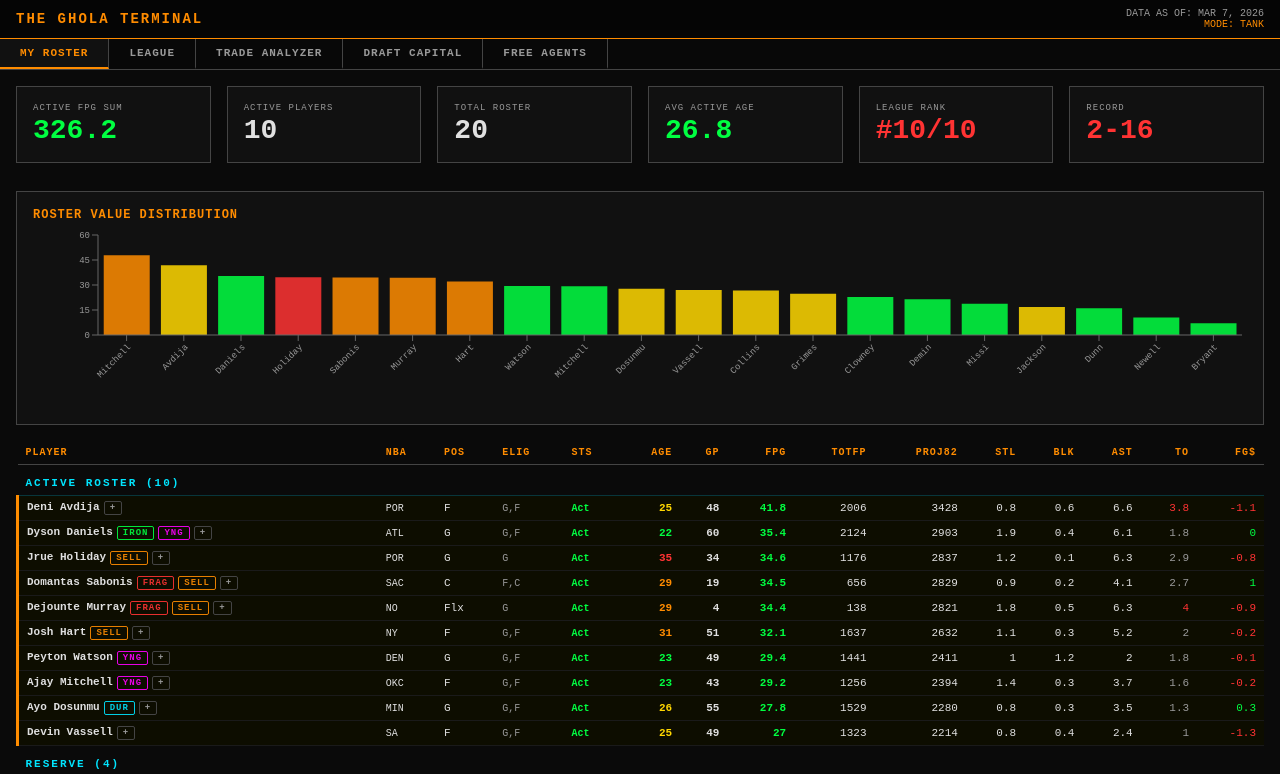
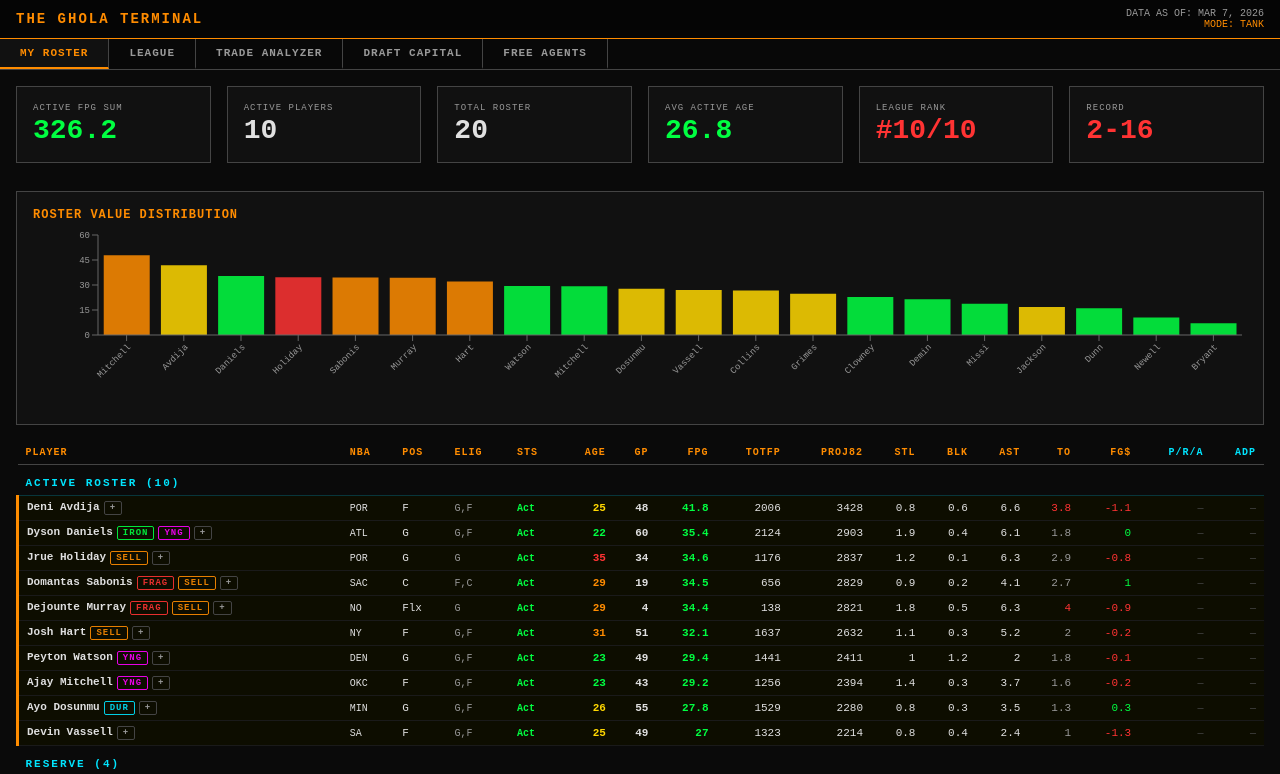
Before and after one commit to yrechtman/ghola-terminal, a React (Vite) app: page / in a window 1280 px wide. Shown: the top 774 px of the page. Built offline with nearby package versions, Linux system fonts and the light colour scheme.

Commit message:
Add TODAY lines (P/R/A) and ADP columns to My Roster table

```diff
--- a/src/App.jsx
+++ b/src/App.jsx
@@ -29,6 +29,14 @@ const LOTTERY_ODDS = {
 };
 
 const { DRAFT_PICKS, STANDINGS, RAW_CSV } = DATA;
+const PLAYER_PROPS = DATA.PLAYER_PROPS || {};
+const DYNASTY_ADP = DATA.DYNASTY_ADP || {};
+
+function normalizeName(name) {
+  return name.toLowerCase()
+    .normalize("NFD").replace(/[\u0300-\u036f]/g, "")
+    .replace(/\./g, "").replace(/\s+/g, " ").trim();
+}
 
 function parseCSVLine(line) {
   const cols = [];
@@ -59,8 +67,12 @@ function parseCSV(raw, teamNum) {
       customFPG += s(parseInt(col)) * scoringVal(key);
     }
     const gp = s(9);
+    const name = cols[2];
+    const props = PLAYER_PROPS[normalizeName(name)] || null;
+    const fantraxId = (cols[0] || "").replace(/^\*|\*$/g, "");
+    const adp = DYNASTY_ADP[fantraxId] ?? null;
     return {
-      id: cols[0], pos: cols[1], name: cols[2], nbaTeam: cols[3], eligible: cols[4],
+      id: cols[0], pos: cols[1], name, nbaTeam: cols[3], eligible: cols[4],
       status: cols[5], age: parseInt(cols[6]) || 0, totalFP: s(7), fantraxFPG: s(8),
       gp, customFPG: Math.round(customFPG * 10) / 10,
       totalCustomFP: Math.round(customFPG * gp),
@@ -69,6 +81,8 @@ function parseCSV(raw, teamNum) {
       pts: s(15), reb: s(16), ast: s(17), stl: s(18), blk: s(19), to: s(20),
       fgEff: Math.round((s(10) * (SCORING.FGM || 2) + s(11) * (SCORING.FGA || -1)) * 10) / 10,
       fantasyTeam: teamName,
+      props,  // today's PrizePicks lines, or null if no game
+      adp,    // dynasty ADP rank, or null if unknown
     };
   });
 }
@@ -144,7 +158,7 @@ const styles = {
 // COMPONENTS
 // ============================================================
 
-function PlayerRow({ p, showTeam = false, highlight = false, tags, onTagClick, onTagAdd }) {
+function PlayerRow({ p, showTeam = false, highlight = false, showProps = false, tags, onTagClick, onTagAdd }) {
   const [picking, setPicking] = useState(false);
   const rowStyle = highlight ? styles.myTeamRow : {};
   const displayTags = tags !== undefined ? tags : getAutoTags(p, highlight);
@@ -201,11 +215,21 @@ function PlayerRow({ p, showTeam = false, highlight = false, tags, onTagClick, o
       <td style={{ ...styles.tdR, color: C.white }}>{p.ast}</td>
       <td style={{ ...styles.tdR, color: p.to > 3 ? C.red : C.dim }}>{p.to}</td>
       <td style={{ ...styles.tdR, color: p.fgEff >= 0 ? C.green : C.red }}>{p.fgEff}</td>
+      {showProps && (
+        <td style={{ ...styles.tdR, color: p.props ? C.cyan : C.dimmer, fontSize: 10, fontWeight: p.props ? 700 : 400 }}>
+          {p.props ? `${p.props.pts ?? "?"}/${p.props.reb ?? "?"}/${p.props.ast ?? "?"}` : "—"}
+        </td>
+      )}
+      {showProps && (
+        <td style={{ ...styles.tdR, color: p.adp != null ? C.white : C.dimmer, fontSize: 10 }}>
+          {p.adp != null ? p.adp : "—"}
+        </td>
+      )}
     </tr>
   );
 }
 
-function TableHeader({ showTeam = false }) {
+function TableHeader({ showTeam = false, showProps = false }) {
   return (
     <thead>
       <tr>
@@ -225,6 +249,8 @@ function TableHeader({ showTeam = false }) {
         <th style={styles.thR}>AST</th>
         <th style={styles.thR}>TO</th>
         <th style={styles.thR}>FG$</th>
+        {showProps && <th style={{ ...styles.thR, color: C.cyan }}>P/R/A</th>}
+        {showProps && <th style={{ ...styles.thR, color: C.cyan }}>ADP</th>}
       </tr>
     </thead>
   );
@@ -289,7 +315,7 @@ function MyRoster() {
 
       <div style={{ overflowX: "auto" }}>
         <table style={styles.table}>
-          <TableHeader />
+          <TableHeader showProps />
           <tbody>
             {[
               { key: "Act", label: "ACTIVE ROSTER" },
@@ -298,8 +324,8 @@ function MyRoster() {
               { key: "Min", label: "MINOR LEAGUE" },
             ].map(({ key, label }) => (
               groups[key].length > 0 && [
-                <tr key={`h-${key}`}><td colSpan={16} style={styles.sectionHeader}>{label} ({groups[key].length})</td></tr>,
-                ...groups[key].map(p => <PlayerRow key={p.id} p={p} highlight tags={getPlayerTags(p)} onTagClick={handleTagClick} onTagAdd={handleTagAdd} />)
+                <tr key={`h-${key}`}><td colSpan={18} style={styles.sectionHeader}>{label} ({groups[key].length})</td></tr>,
+                ...groups[key].map(p => <PlayerRow key={p.id} p={p} highlight showProps tags={getPlayerTags(p)} onTagClick={handleTagClick} onTagAdd={handleTagAdd} />)
               ]
             ))}
           </tbody>
```
